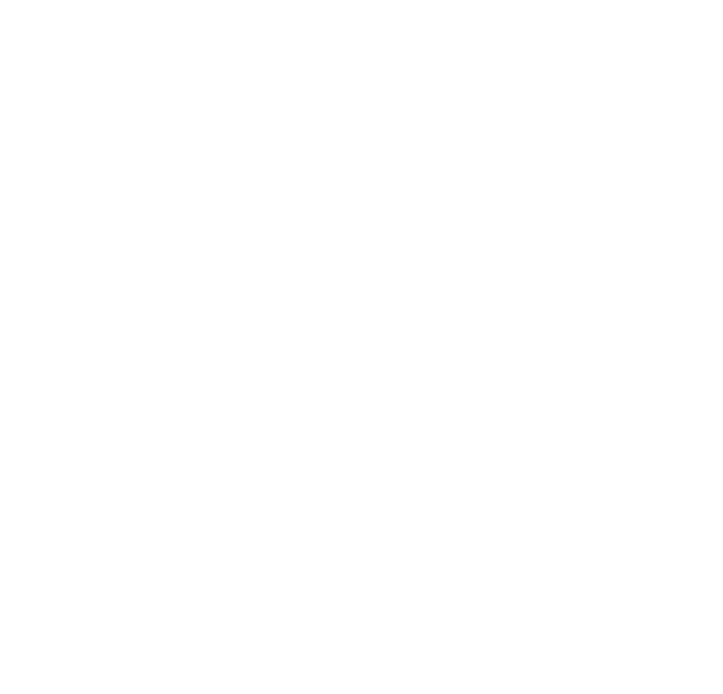
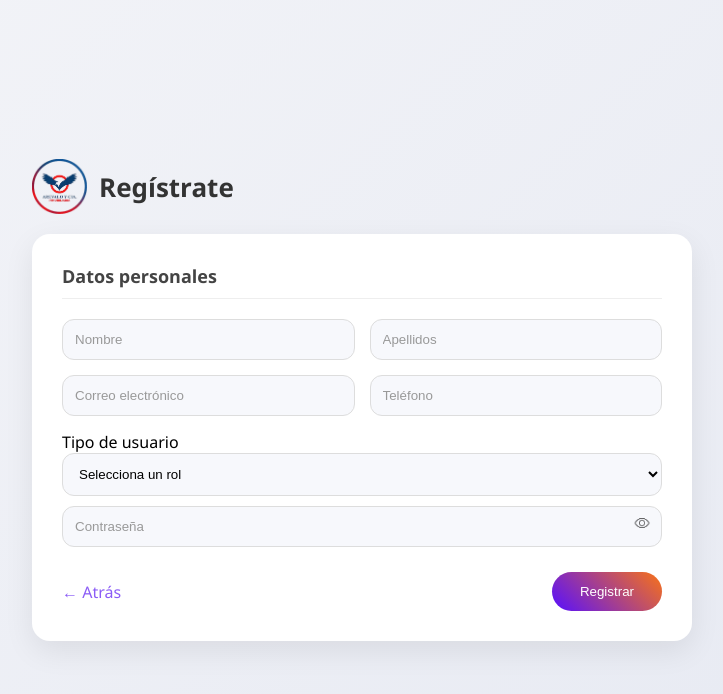
Before and after one commit to CNGamboardz/Aravelo-CIA, a website: page View/registrar.html in a window 1280 px wide. Shown: the whole page, without its empty margins (278-1001 px from the left). Drawn offline with Linux system fonts and the light colour scheme.

Commit message:
se hizo registrar

```diff
--- a/View/registrar.html
+++ b/View/registrar.html
@@ -0,0 +1,79 @@
+<!DOCTYPE html>
+<html lang="es">
+<head>
+  <meta charset="UTF-8">
+  <title>Registro - Arevalo & CIA</title>
+  <link rel="stylesheet" href="/style/styleregister.css">
+  <meta name="viewport" content="width=device-width, initial-scale=1.0">
+</head>
+
+<body>
+
+<main class="container">
+
+  <!-- HEADER -->
+  <header class="top">
+    <img src="/public/LogoApp.png" alt="Logo">
+    <h1>Regístrate</h1>
+  </header>
+
+  <!-- FORM -->
+  <section class="form-box">
+
+    <h2>Datos personales</h2>
+
+    <form>
+
+      <!-- NOMBRE -->
+      <div class="row">
+        <input type="text" placeholder="Nombre" required>
+        <input type="text" placeholder="Apellidos">
+      </div>
+
+      <!-- CORREO / TEL -->
+      <div class="row">
+        <input type="email" placeholder="Correo electrónico" required>
+        <input type="text" placeholder="Teléfono">
+      </div>
+
+      <!-- ROL -->
+      <label>Tipo de usuario</label>
+
+      <select required>
+        <option value="">Selecciona un rol</option>
+        <option value="asesor">Asesor</option>
+        <option value="administrativo">Administrativo</option>
+        <option value="direccion">Dirección</option>
+      </select>
+
+      <!-- PASSWORD -->
+      <div class="password-box">
+        <input type="password" id="password" placeholder="Contraseña" required>
+        <button type="button" class="eye">
+          <img src="/public/eye.png">
+        </button>
+      </div>
+
+      <!-- BOTONES -->
+      <div class="actions">
+        <a href="/login.html" class="back">← Atrás</a>
+        <button type="submit" class="btn">Registrar</button>
+      </div>
+
+    </form>
+
+  </section>
+
+</main>
+
+<script>
+const eye = document.querySelector('.eye');
+const pass = document.getElementById('password');
+
+eye.addEventListener('click', () => {
+  pass.type = pass.type === 'password' ? 'text' : 'password';
+});
+</script>
+
+</body>
+</html>
--- a/style/stylelogin.css
+++ b/style/stylelogin.css
@@ -7,7 +7,7 @@
 
 body {
   font-family: 'Segoe UI', sans-serif;
-  background: #f2f2f2;
+  background: #ffffff;
 }
 
 /* ===== LAYOUT ===== */
--- /dev/null
+++ b/style/styleregister.css
@@ -0,0 +1,151 @@
+/* RESET */
+* {
+  margin: 0;
+  padding: 0;
+  box-sizing: border-box;
+}
+
+body {
+  font-family: 'Segoe UI', sans-serif;
+  background: linear-gradient(135deg, #f3f4f8, #e6e9f2);
+  min-height: 100vh;
+  display: flex;
+  align-items: center;
+  justify-content: center;
+}
+
+/* CONTENEDOR */
+.container {
+  width: 100%;
+  max-width: 700px;
+  padding: 20px;
+}
+
+/* HEADER */
+.top {
+  display: flex;
+  align-items: center;
+  gap: 12px;
+  margin-bottom: 20px;
+}
+
+.top img {
+  width: 55px;
+}
+
+.top h1 {
+  font-size: 26px;
+  color: #333;
+}
+
+/* TARJETA */
+.form-box {
+  background: #ffffff;
+  padding: 30px;
+  border-radius: 18px;
+  box-shadow: 0 10px 30px rgba(0,0,0,0.08);
+}
+
+/* TÍTULO */
+.form-box h2 {
+  margin-bottom: 20px;
+  border-bottom: 1px solid #eee;
+  padding-bottom: 10px;
+  font-size: 18px;
+  color: #444;
+}
+
+/* FILAS */
+.row {
+  display: flex;
+  gap: 15px;
+  margin-bottom: 15px;
+}
+
+.row input {
+  flex: 1;
+}
+
+/* INPUT */
+input, select {
+  width: 100%;
+  padding: 12px;
+  border-radius: 12px;
+  border: 1px solid #ddd;
+  outline: none;
+  background: #f7f8fc;
+  transition: 0.25s;
+}
+
+/* PLACEHOLDER */
+input::placeholder {
+  color: #999;
+}
+
+/* FOCUS */
+input:focus, select:focus {
+  border-color: #8b5cf6;
+  background: #fff;
+  box-shadow: 0 0 0 2px rgba(139, 92, 246, 0.15);
+}
+
+/* PASSWORD */
+.password-box {
+  position: relative;
+  margin-top: 10px;
+}
+
+.eye {
+  position: absolute;
+  right: 10px;
+  top: 10px;
+  border: none;
+  background: none;
+  cursor: pointer;
+}
+
+.eye img {
+  width: 20px;
+  opacity: 0.6;
+}
+
+.eye:hover img {
+  opacity: 1;
+}
+
+/* BOTONES */
+.actions {
+  display: flex;
+  justify-content: space-between;
+  align-items: center;
+  margin-top: 25px;
+}
+
+.back {
+  text-decoration: none;
+  color: #8b5cf6;
+  font-weight: 500;
+}
+
+/* BOTÓN */
+.btn {
+  background: linear-gradient(45deg, #570fff, #f97316);
+  color: white;
+  border: none;
+  padding: 12px 28px;
+  border-radius: 25px;
+  cursor: pointer;
+  transition: 0.3s;
+}
+
+.btn:hover {
+  transform: translateY(-1px);
+  box-shadow: 0 8px 20px rgba(0,0,0,0.15);
+}
+
+/* RESPONSIVE */
+@media (max-width: 600px) {
+  .row {
+    flex-direction: column;
+  }
+}
```
